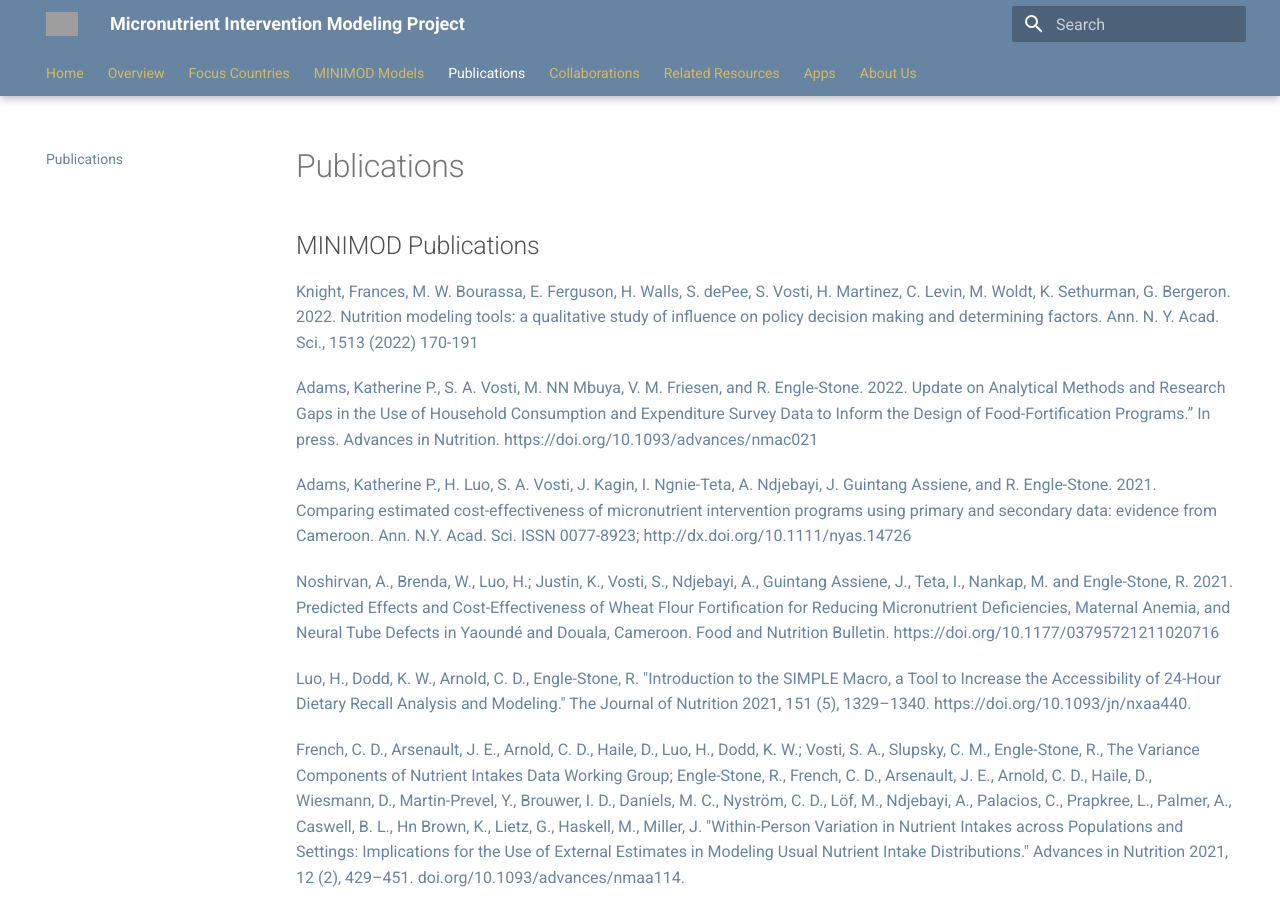
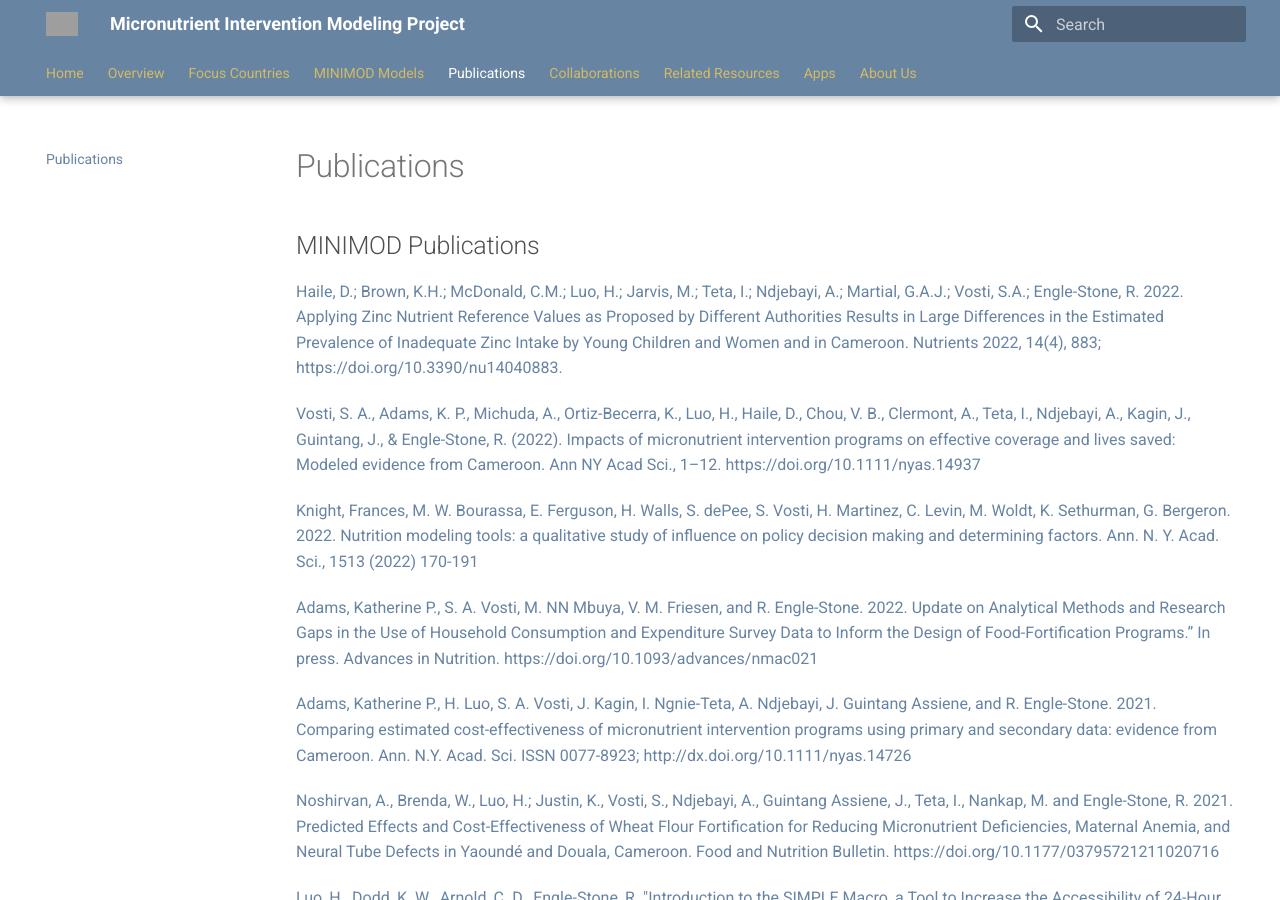
Before and after one commit to minimod-nutrition/minimod-website, an MkDocs documentation site: the page built from docs/publications.md, in a window 1280 px wide and 900 px high. Built offline with MkDocs 1.6.1 and Material for MkDocs 9.7.7, drawn with Linux system fonts in a browser that asks for light colours; nearby versions of some CDN libraries; some of the changed text lies outside the part shown; grey boxes are pictures that could not be loaded.

Commit message:
Update publications.md

```diff
--- a/docs/publications.md
+++ b/docs/publications.md
@@ -6,6 +6,10 @@ hide:
 # Publications
 
 ## MINIMOD Publications
+
+[Haile, D.; Brown, K.H.; McDonald, C.M.; Luo, H.; Jarvis, M.; Teta, I.; Ndjebayi, A.; Martial, G.A.J.; Vosti, S.A.; Engle-Stone, R. 2022.  Applying Zinc Nutrient Reference Values as Proposed by Different Authorities Results in Large Differences in the Estimated Prevalence of Inadequate Zinc Intake by Young Children and Women and in Cameroon. Nutrients 2022, 14(4), 883; https://doi.org/10.3390/nu14040883.](https://doi.org/10.3390/nu14040883)
+
+[Vosti, S. A., Adams, K. P., Michuda, A., Ortiz-Becerra, K., Luo, H., Haile, D., Chou, V. B., Clermont, A., Teta, I., Ndjebayi, A., Kagin, J., Guintang, J., & Engle-Stone, R. (2022). Impacts of micronutrient intervention programs on effective coverage and lives saved: Modeled evidence from Cameroon. Ann NY Acad Sci., 1–12. https://doi.org/10.1111/nyas.14937](https://doi.org/10.1111/nyas.14937)
 
 [Knight, Frances, M. W. Bourassa, E. Ferguson, H. Walls, S. dePee, S. Vosti, H. Martinez, C. Levin, M. Woldt, K. Sethurman, G. Bergeron. 2022. Nutrition modeling tools: a qualitative study of influence on policy decision making and determining factors.  Ann. N. Y. Acad. Sci., 1513 (2022) 170-191](https://nyaspubs.onlinelibrary.wiley.com/doi/10.1111/nyas.14778)
 
```
Also changed, not shown: other parts of docs/publications.md (+0 -4 lines).
